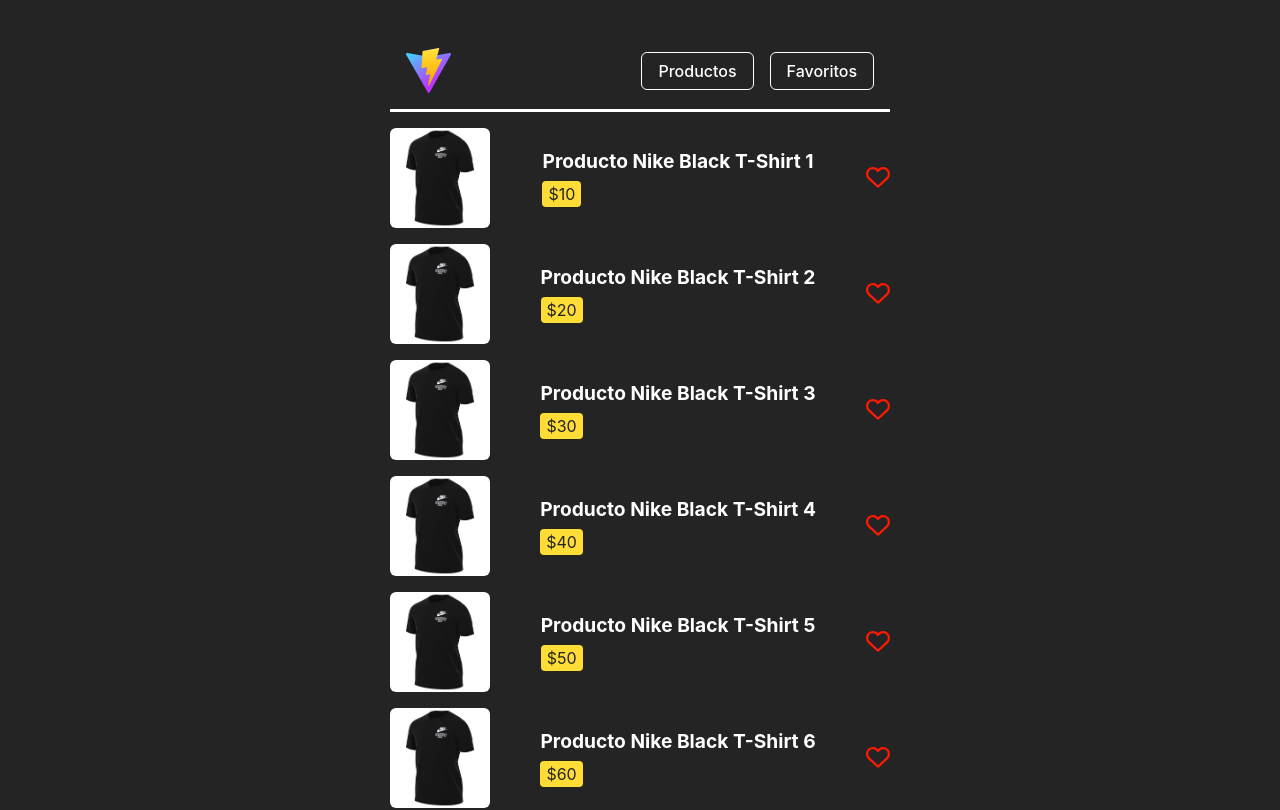
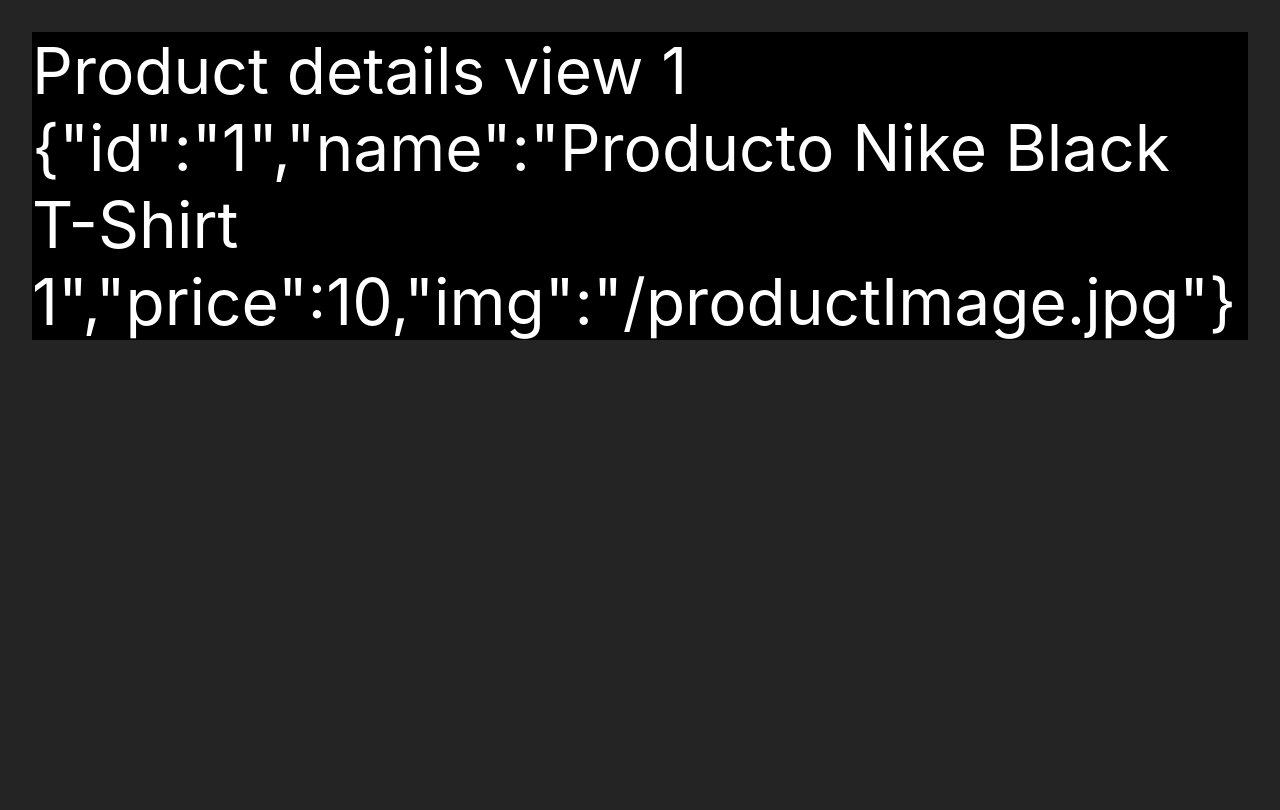
Before and after one commit to LuisDev2001/react-store-ldev01, a React (Vite) app: page /product-detail/1 in a window 1280 px wide. Shown: the top 810 px of the page. Built offline with nearby package versions, Linux system fonts and the light colour scheme.

Commit message:
feat: Add react-router-dom and create some view to practice SPA

```diff
--- a/package.json
+++ b/package.json
@@ -15,7 +15,8 @@
     "@fortawesome/free-solid-svg-icons": "^6.5.2",
     "@fortawesome/react-fontawesome": "^0.2.2",
     "react": "^18.2.0",
-    "react-dom": "^18.2.0"
+    "react-dom": "^18.2.0",
+    "react-router-dom": "^6.23.1"
   },
   "devDependencies": {
     "@types/node": "^20.12.12",
--- a/src/App.tsx
+++ b/src/App.tsx
@@ -1,5 +1,6 @@
 import NavBar from '@/components/NavBar'
 import Product from '@/components/Product'
+import { Link } from 'react-router-dom'
 import '@/assets/css/App.css'
 
 const products = Array.from({ length: 20 }, (_, index) => ({
@@ -9,6 +10,8 @@
   img: '/productImage.jpg',
 }));
 
+localStorage.setItem('products', JSON.stringify(products))
+
 const App = () => {
   return (
     <>
@@ -16,7 +19,9 @@
       <div className='product-list'>
         {
           products.map((product) => (
-            <Product key={product.id} {...product} />
+            <Link to={`product-detail/${product.id}`} key={product.id}>
+              <Product {...product} />
+            </Link>
           ))
         }
       </div>
--- a/src/assets/css/App.css
+++ b/src/assets/css/App.css
@@ -6,7 +6,7 @@
 
 .product-list {
   width: 100%;
-  max-width: 500px;
+  max-width: 550px;
   display: flex;
   flex-direction: column;
   gap: 1rem;
--- a/src/assets/css/NavBar.css
+++ b/src/assets/css/NavBar.css
@@ -3,7 +3,7 @@
   align-items: center;
   justify-content: space-between;
   width: 100%;
-  max-width: 500px;
+  max-width: 550px;
   margin: 0 auto;
   border-bottom: 3px solid var(--white);
   padding: 1rem;
--- a/src/assets/css/Product.css
+++ b/src/assets/css/Product.css
@@ -29,6 +29,9 @@
 
 .product-actions {
   color: var(--danger);
+  display: flex;
+  align-items: center;
+  gap: 1rem;
 }
 
 .product-actions button {
@@ -38,3 +41,7 @@
   font-size: 1.5rem;
   color: inherit;
 }
+
+.product-actions .product-actions__add {
+  color: var(--warning);
+}
--- a/src/components/NavBar.tsx
+++ b/src/components/NavBar.tsx
@@ -7,7 +7,7 @@
       <img src={viteLogo} className="logo" alt="Vite logo" />
 
       <div className='nav-actions'>
-        <a href="#">Productos</a>
+        <a href="#">Carrito</a>
         <a href="#">Favoritos</a>
       </div>
     </nav>
--- a/src/components/Product.tsx
+++ b/src/components/Product.tsx
@@ -1,5 +1,6 @@
 import '@/assets/css/Product.css'
 import { FontAwesomeIcon } from '@fortawesome/react-fontawesome'
+import { faCartShopping } from '@fortawesome/free-solid-svg-icons'
 import { faHeart } from '@fortawesome/free-regular-svg-icons'
 
 export interface Props {
@@ -20,7 +21,10 @@
         </div>
       </div>
       <div className='product-actions'>
-        <button>
+        <button className='product-actions__add'>
+          <FontAwesomeIcon icon={faCartShopping} />
+        </button>
+        <button className='product-actions__fav'>
           <FontAwesomeIcon icon={faHeart} />
         </button>
       </div>
--- a/src/main.tsx
+++ b/src/main.tsx
@@ -1,10 +1,11 @@
 import React from 'react'
 import ReactDOM from 'react-dom/client'
-import AppContainer from '@/App.tsx'
+import { RouterProvider } from 'react-router-dom'
+import router from '@/router'
 import '@/assets/css/index.css'
 
 ReactDOM.createRoot(document.getElementById('root')!).render(
   <React.StrictMode>
-    <AppContainer />
+    <RouterProvider router={router} />
   </React.StrictMode>,
 )
--- /dev/null
+++ b/src/router/index.tsx
@@ -0,0 +1,29 @@
+import { createBrowserRouter } from 'react-router-dom'
+
+import App from '@/App.tsx'
+import CartView from '@/views/CartView'
+import ProductDetailView from '@/views/ProductDetailView';
+import FavoriteView from '@/views/FavoriteView';
+
+const routes = [
+  {
+    path: '/',
+    element: <App />
+  },
+  {
+    path: '/cart',
+    element: <CartView />
+  },
+  {
+    path: '/product-detail/:id',
+    element: <ProductDetailView />
+  },
+  {
+    path: '/favorite-products',
+    element: <FavoriteView />
+  },
+]
+
+const router = createBrowserRouter(routes)
+
+export default router
--- /dev/null
+++ b/src/views/CartView.tsx
@@ -0,0 +1,7 @@
+const CartView = () => {
+  return (
+    <div>Cart view</div>
+  )
+}
+
+export default CartView
--- /dev/null
+++ b/src/views/ProductDetailView.tsx
@@ -0,0 +1,28 @@
+import { useParams } from 'react-router-dom'
+
+export interface Product {
+  id: string
+  name: string
+  price: number
+  img: string
+}
+const ProductDetailView = () => {
+  const products: Product[] = JSON.parse(localStorage.getItem('products') || '""')
+  const { id } = useParams()
+  const divStyle = {
+    color: 'white',
+    backgroundColor: '#000',
+    fontSize: '4rem'
+  }
+
+  const findProduct = products.find((product) => product.id === id)
+
+  return (
+    <div style={divStyle}>
+      Product details view {id}
+      <p>{JSON.stringify(findProduct)}</p>
+    </div>
+  )
+}
+
+export default ProductDetailView
```
Also changed, not shown: 1 other file (tests, documents, lock files or other folders).
